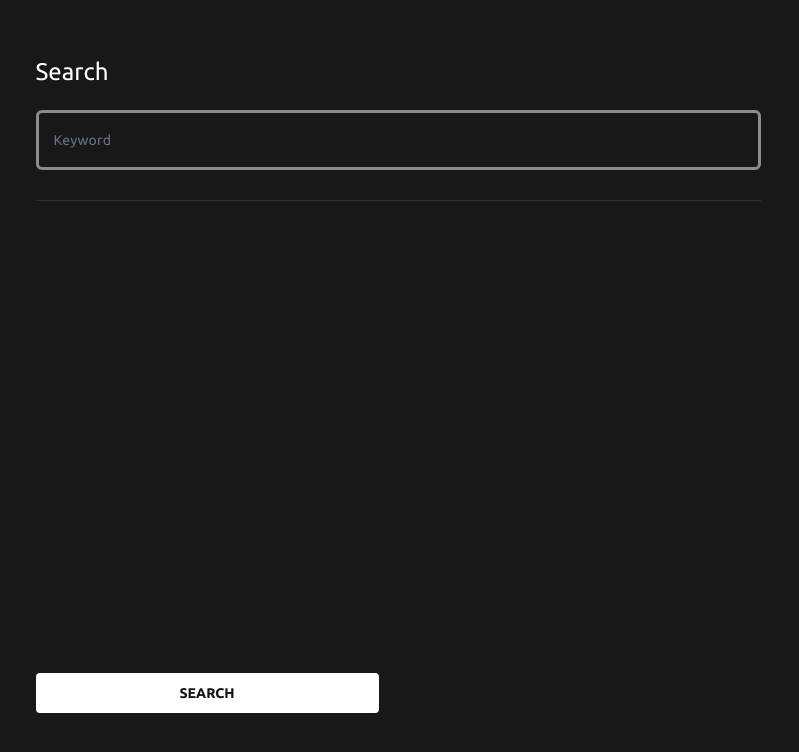
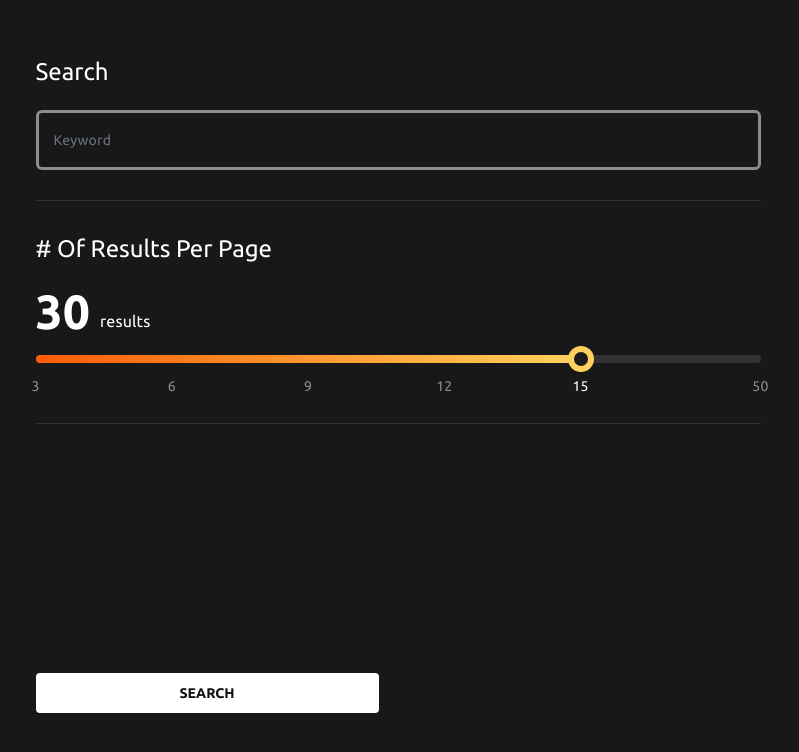
Before and after one commit to yun-cheng/aha-assessment, a React (Vite) app: page / in a window 1280 px wide. Shown: the top 752 px of the page, without its empty margins (242-1041 px from the left). Built offline with nearby package versions, Linux system fonts and the light colour scheme.

Commit message:
feat(HomePage): add page size slider UI

```diff
--- /dev/null
+++ b/src/components/search/PageSizeSlider.tsx
@@ -0,0 +1,35 @@
+import Slider from 'components/common/Slider/Slider'
+import type { ReactElement } from 'react'
+
+const MARKS = [
+	{
+		value: 0,
+		label: '3'
+	},
+	{
+		value: 1,
+		label: '6'
+	},
+	{
+		value: 2,
+		label: '9'
+	},
+	{
+		value: 3,
+		label: '12'
+	},
+	{
+		value: 4,
+		label: '15'
+	},
+	{
+		value: 5.32,
+		label: '50'
+	}
+]
+
+export default function PageSizeSlider(): ReactElement {
+	return (
+		<Slider defaultValue={4} min={0} max={5.32} step={null} marks={MARKS} />
+	)
+}
--- a/src/pages/HomePage.tsx
+++ b/src/pages/HomePage.tsx
@@ -1,6 +1,7 @@
 import Divider from 'components/common/Divider'
 import Input from 'components/common/Input'
 import LargeButton from 'components/common/LargeButton'
+import PageSizeSlider from 'components/search/PageSizeSlider'
 import type { ReactElement } from 'react'
 import cn from 'utils/cn'
 
@@ -17,6 +18,15 @@ export default function HomePage(): ReactElement {
 					<h2 className='text-2xl/normal'>Search</h2>
 					<Input className='mt-4 sm:mt-5' placeholder='Keyword' />
 					<Divider className='mt-[30px] hidden sm:block' />
+					<h2 className='mt-[30px] text-2xl/normal'># Of Results Per Page</h2>
+					<div className='mt-4 flex h-[50px] sm:mt-5'>
+						<div className='text-5xl font-bold'>30</div>
+						<div className='ml-[10px] mt-[22px] tracking-15'>results</div>
+					</div>
+					<div className='mt-[5px]'>
+						<PageSizeSlider />
+					</div>
+					<Divider className='mt-[21px] hidden sm:block' />
 				</div>
 				<div
 					className={cn(
```
